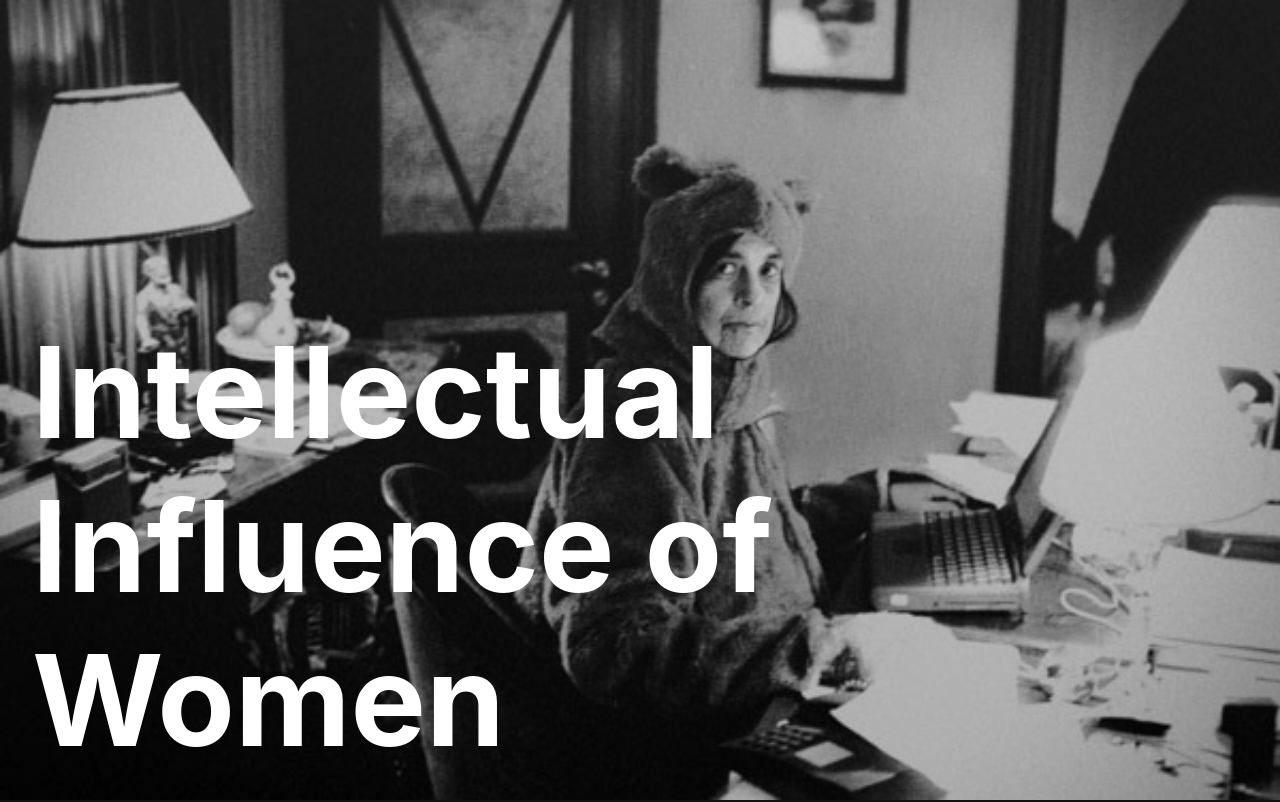
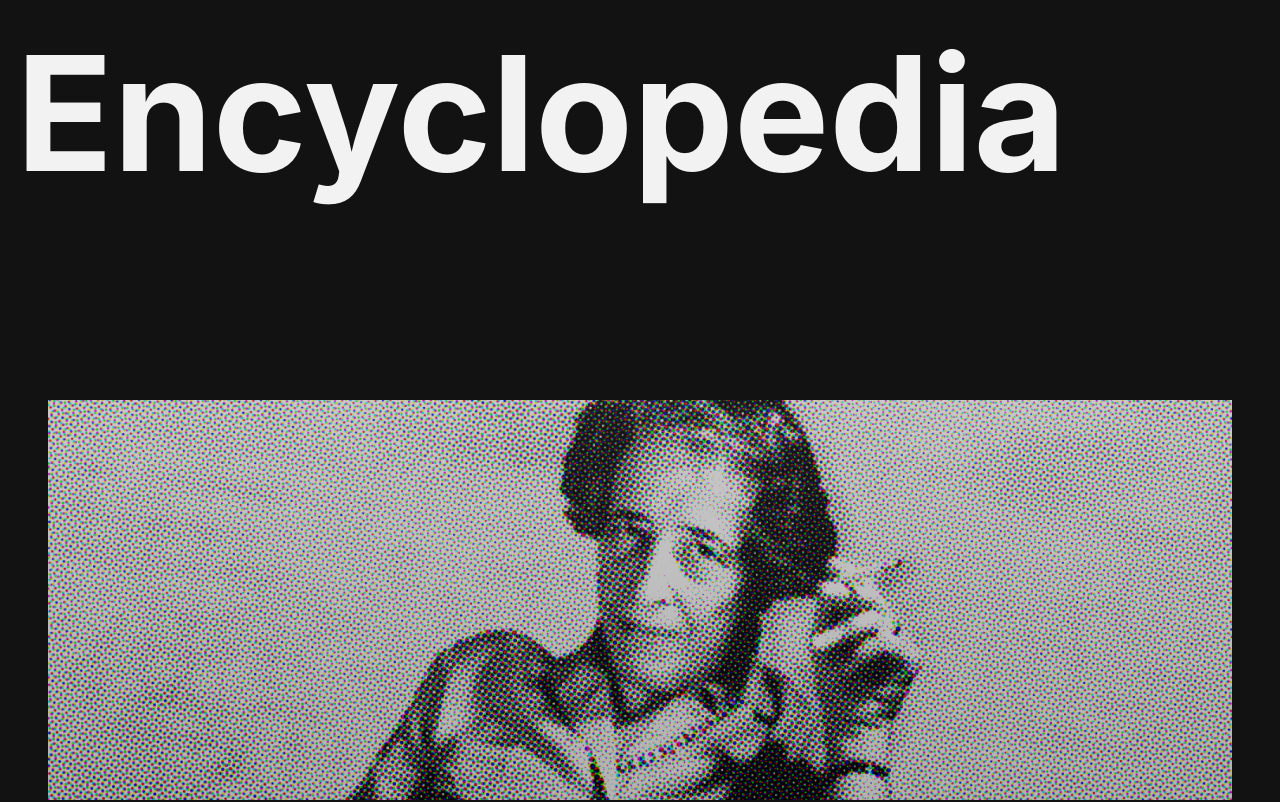
Before and after one commit to idsintehittapa/IIoW, a React (Create React App) app: page /encyclopedia in a window 1280 px wide. Shown: the top 802 px of the page. Built offline with nearby package versions, Linux system fonts and the light colour scheme.

Commit message:
adding draft of content

```diff
--- a/src/App.js
+++ b/src/App.js
@@ -1,8 +1,17 @@
-// import hero from './assets/sontage.jpg';
+import React from 'react';
 import { LandingPage } from './pages/LandingPage';
+import { BrowserRouter, Routes, Route } from 'react-router-dom';
+import { Encyclopedia } from './pages/Encyclopedia';
 
 function App() {
-  return <LandingPage />;
+  return (
+    <BrowserRouter>
+      <Routes>
+        <Route exact path="/" element={<LandingPage />} />
+        <Route exact path="/encyclopedia" element={<Encyclopedia />} />
+      </Routes>
+    </BrowserRouter>
+  );
 }
 
 export default App;
--- /dev/null
+++ b/src/pages/Encyclopedia.js
@@ -0,0 +1,11 @@
+import React from 'react';
+import './encyclopedia.css';
+
+export const Encyclopedia = () => {
+  return (
+    <section className="encyclopedia__wrapper">
+      <h1 className="encyclopedia__title">Encyclopedia</h1>
+      <div className="hanna"></div>
+    </section>
+  );
+};
--- /dev/null
+++ b/src/pages/encyclopedia.css
@@ -0,0 +1,26 @@
+.encyclopedia__wrapper {
+  width: 100vw;
+  height: 100vh;
+  color: #f2f2f2;
+  display: flex;
+  flex-direction: column;
+  justify-content: space-between;
+}
+
+.encyclopedia__title {
+  font-size: 12.5vw;
+  margin: 1rem 0 3rem 1rem;
+}
+
+.hanna {
+  background-image: linear-gradient(rgba(75, 75, 75, 0.3), rgba(0, 0, 0, 0.3)),
+    url('../assets/HannahArendt2.png');
+  height: 50vh;
+  display: block;
+  background-position: center;
+  background-repeat: no-repeat;
+  background-size: cover;
+  margin: 0 3rem;
+  filter: blur(0.5px);
+  /* -webkit-filter: blur(0.5px); */
+}
--- a/src/pages/landingPage.css
+++ b/src/pages/landingPage.css
@@ -4,7 +4,7 @@
   display: flex;
   flex-direction: column;
   justify-content: space-around;
-  padding: 1rem;
+  /* padding: 1rem; */
 }
 
 .landing__p {
```
Also changed, not shown: src/assets/HannahArendt2.png (added).
